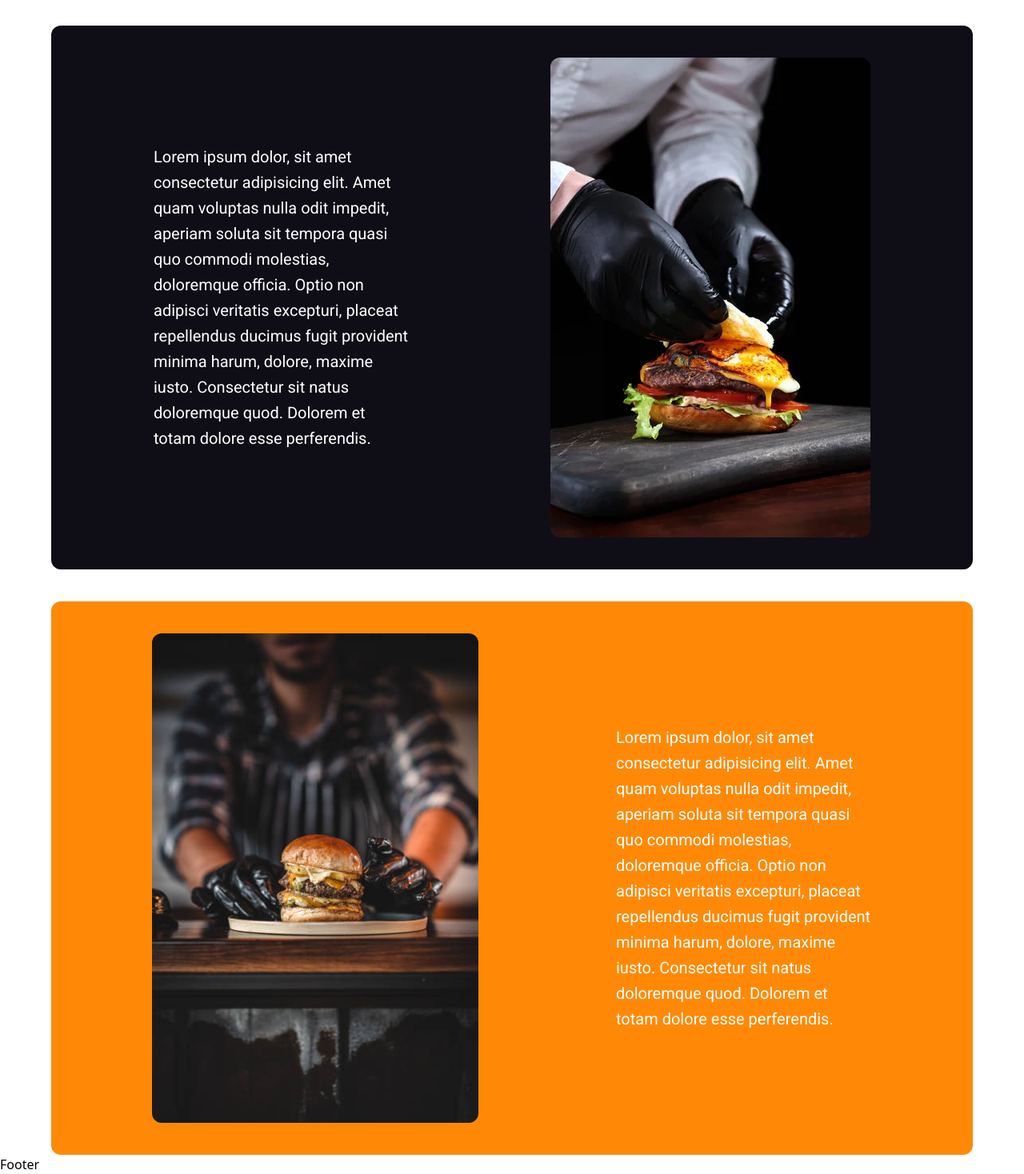
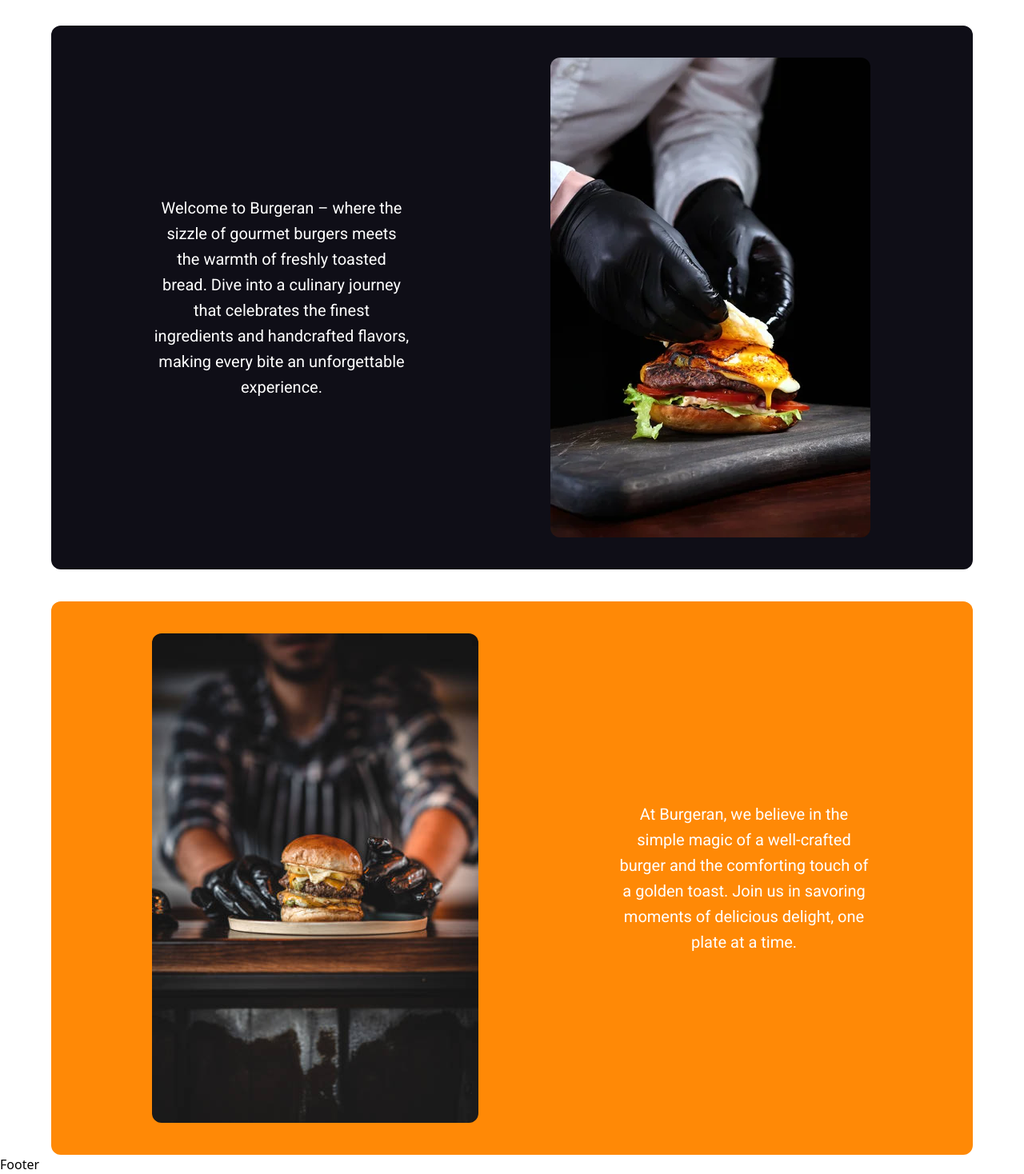
Before and after one commit to adrian-danciu/burgeran-restaurant-website, a React (Vite) app: page /about in a window 1280 px wide. Shown: the part 272-1740 px from the top of the page at 80% size. Built offline with nearby package versions, Linux system fonts and the light colour scheme.

Commit message:
fixed about us

```diff
--- a/src/pages/About.tsx
+++ b/src/pages/About.tsx
@@ -8,27 +8,22 @@
       <h1 className="font-subtitle text-primary text-5xl">
         Why ours are the best?
       </h1>
-      <div className="w-[90%] flex lg:flex-row flex-col lg:justify-around justify-center items-center bg-background p-10 rounded-xl">
+      <div className="w-[90%] max-w-[1200px] flex lg:flex-row flex-col lg:justify-around justify-center items-center bg-background p-10 rounded-xl lg:gap-0 gap-5 text-center">
         <p className="font-text w-80 text-xl leading-8 text-white">
-          Lorem ipsum dolor, sit amet consectetur adipisicing elit. Amet quam
-          voluptas nulla odit impedit, aperiam soluta sit tempora quasi quo
-          commodi molestias, doloremque officia. Optio non adipisci veritatis
-          excepturi, placeat repellendus ducimus fugit provident minima harum,
-          dolore, maxime iusto. Consectetur sit natus doloremque quod. Dolorem
-          et totam dolore esse perferendis.
+          Welcome to Burgeran – where the sizzle of gourmet burgers meets the
+          warmth of freshly toasted bread. Dive into a culinary journey that
+          celebrates the finest ingredients and handcrafted flavors, making
+          every bite an unforgettable experience.
         </p>
         <img className="rounded-xl" src={about2} alt="about2" />
       </div>
 
-      <div className="w-[90%] flex lg:flex-row flex-col lg:justify-around justify-center items-center bg-primary p-10 rounded-xl">
+      <div className="w-[90%] max-w-[1200px] flex lg:flex-row flex-col lg:justify-around justify-center items-center bg-primary p-10 rounded-xl lg:gap-0 gap-5 text-center">
         <img className="rounded-xl" src={about3} alt="about2" />
         <p className="font-text w-80 text-xl leading-8 text-white">
-          Lorem ipsum dolor, sit amet consectetur adipisicing elit. Amet quam
-          voluptas nulla odit impedit, aperiam soluta sit tempora quasi quo
-          commodi molestias, doloremque officia. Optio non adipisci veritatis
-          excepturi, placeat repellendus ducimus fugit provident minima harum,
-          dolore, maxime iusto. Consectetur sit natus doloremque quod. Dolorem
-          et totam dolore esse perferendis.
+          At Burgeran, we believe in the simple magic of a well-crafted burger
+          and the comforting touch of a golden toast. Join us in savoring
+          moments of delicious delight, one plate at a time.
         </p>
       </div>
     </section>
```
